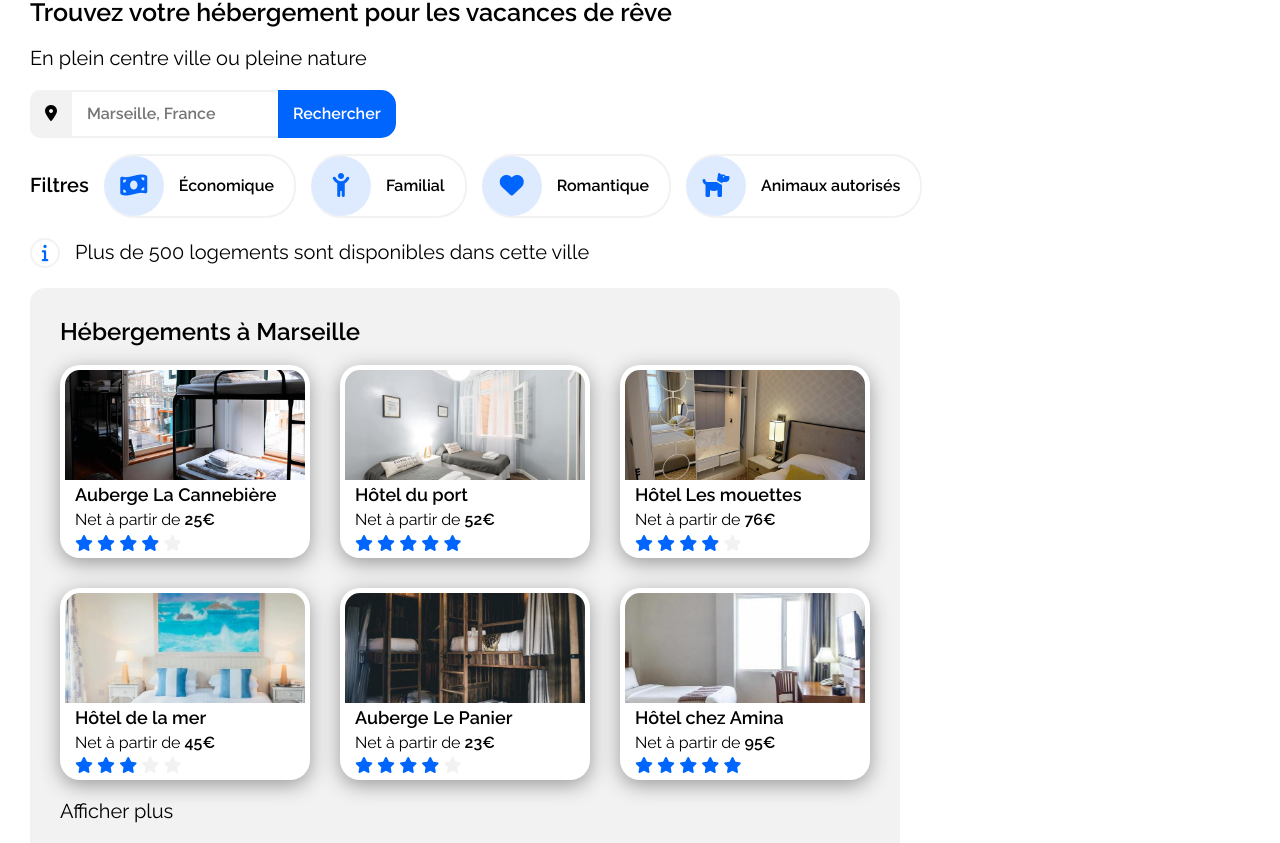
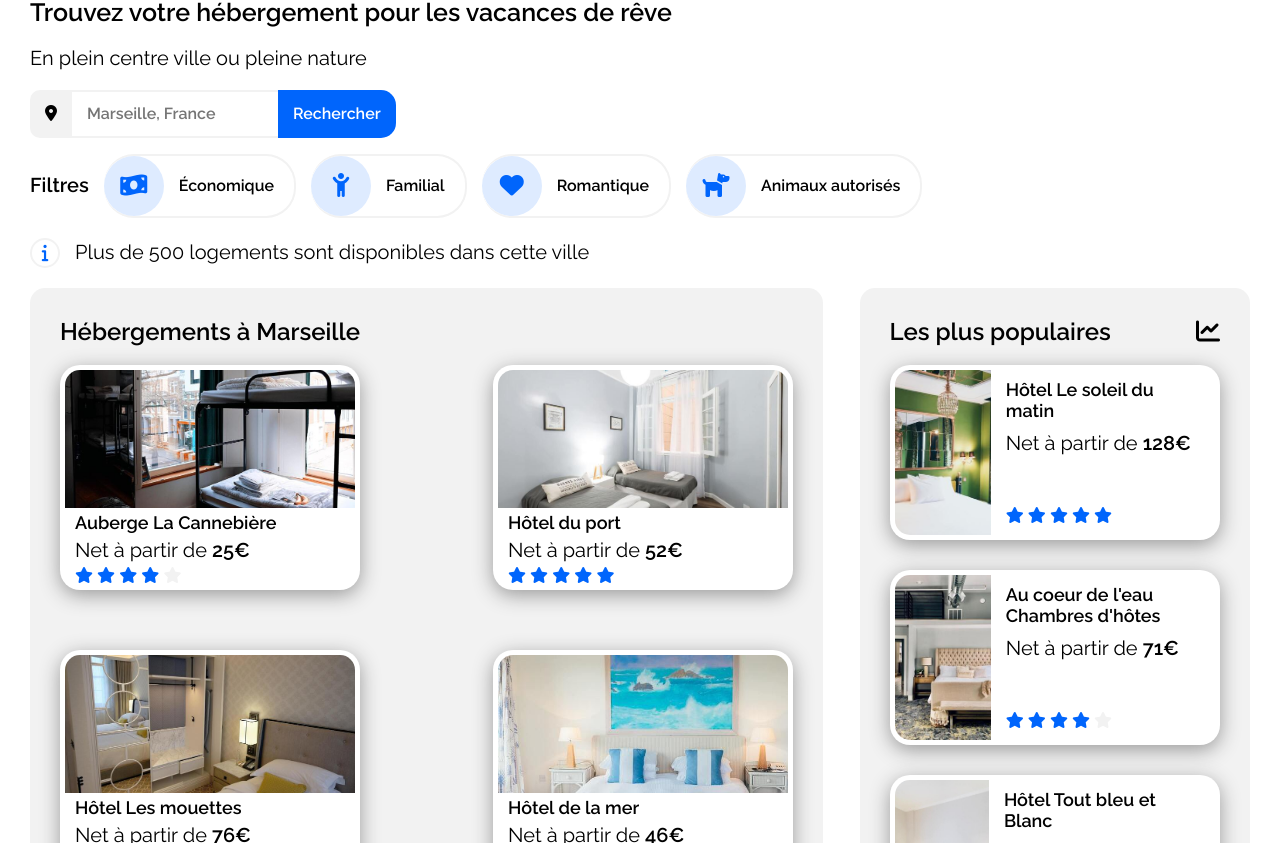
Before and after one commit to FRAOrion/P2_AC_Booki, a plain HTML site: page index.html in a window 1280 px wide. Shown: the part 109-952 px from the top of the page. Drawn offline with Linux system fonts and the light colour scheme.

Commit message:
Ajout Activités à Marseille + update hébergements et populaires

```diff
--- a/css/style.css
+++ b/css/style.css
@@ -184,51 +184,151 @@ form button {
     background-color: #f2f2f2;
     border-radius: 15px;
     padding: 30px;
-    justify-content: space-between;
+    /* justify-content: space-between; */
 }
 
-.carousel {
+#host {
+    width: 65%;
+}
+
+#host > p {
+    margin: 60px 0 0 0;
+    font-weight: bold;
+}
+
+#popularity {
+    width: 32%;
+}
+
+.up-title {
     display: flex;
-    flex-direction: column;
-    gap: 30px;
+    flex-direction: row;
+    justify-content: space-between;
+    align-items: baseline;
 }
 
 .carousel-row {
     display: flex;
+    flex-flow: row wrap;
     justify-content: space-between;
-    flex-wrap: wrap;
+    gap: 60px;
 }
 
-#row-1, #row-2 {
+.carousel-column {
     display: flex;
-    flex-wrap: wrap;
+    flex-flow: column wrap;
+    justify-content: space-between;
     gap: 30px;
-}
-
-.up-title {
-    display: flex;
-    justify-content: space-between;
-    align-items: center;
 }
 
  /* Card */
 
 .card-up {
-    width: 250px; /*1 On définit une taille fixe à notre carte. */
-    /* margin: 0px auto; /*2 On le centre avec la méthode margin: 0px auto, attention à bien être en display: block. */
+     width: 300px;
+     height: 225px;
+}
+
+.card-up a {
+    height: 100%;
+    display: flex;
+    flex-flow: column;
+    gap: 5px;
     background-color: white;
-    box-shadow: 0px 5px 20px #999;
     padding: 5px;
     border-radius: 20px;
+    box-shadow: 0px 5px 20px #999;
+    color: black;
+    text-decoration: none;
+}
+
+.card-up img {
+    height: 100%;
+    object-fit: cover;
+    overflow: hidden;
+    border-radius: 15px 15px 0 0;
+    transition-duration: 0.5s;
+}
+
+.card-up a h3, .card-up a p, .card-up a div {
+    padding: 0 0 0 10px;
+}
+
+.card-up p {
+    margin: 0;
 }
 
 .card-left {
-    width: 400px; /*1 On définit une taille fixe à notre carte. */
-    /* margin: 0px auto; /*2 On le centre avec la méthode margin: 0px auto, attention à bien être en display: block. */
+    width: 100%;
+    height: 175px;
+}
+
+.card-left a {
+    height: 100%;
+    display: flex;
+    flex-direction: row;
+    gap: 5px;
     background-color: white;
-    box-shadow: 0px 5px 20px #999;
     padding: 5px;
     border-radius: 20px;
+    box-shadow: 0px 5px 20px #999;
+    color: black;
+    text-decoration: none;
+}
+
+.card-left img {
+    width: 30%;
+    object-fit: cover;
+    overflow: hidden;
+    border-radius: 15px 0 0 15px;
+    transition-duration: 0.5s;
+}
+
+.card-up:hover img, .card-left:hover img {
+    border-radius: 15px;
+    transition-duration: 0.5s;
+}
+
+.card-body {
+    display: flex;
+    flex-direction: column;
+    justify-content: space-between;
+    margin: 10px;
+}
+
+.card-body p {
+    margin: 10px 0;
+}
+
+.price {
+    margin: 0;
+    padding: 0 0 0 5px;
+    font-size: medium;
+}
+
+#rating {
+    padding: 0 0 0 5px;
+}
+
+.full {
+    color: #0065fc;
+}
+
+.empty {
+    color: #f2f2f2;
+}
+
+#activity {
+    margin: 50px 0;
+}
+
+/* Masonry */
+
+#masonry {
+    display: flex;
+    flex-flow: column wrap;
+    justify-content: space-between;
+    align-content: space-between;
+    height: 400px;
 }
 
 .card-huge, .card-big, .card-medium, .card-small {
@@ -266,121 +366,6 @@ form button {
     padding: 10px;
 }
 
-.card-up a {
-    color: black;
-    text-decoration: none;
-}
-
-.card-left a {
-    display: flex;
-    flex-direction: row;
-    color: black;
-    text-decoration: none;
-}
-
-.card-up:hover .card-up-image, .card-left:hover .card-left-image img {
-    border-radius: 15px;
-    transition-duration: 0.5s;
-}
-
-.card-up-image {
-    height: 110px;
-    position: relative;/*2 On fixe la position de notre élément en relative car il va contenir des éléments absolute à l’intérieur de lui. */
-    overflow: hidden;
-    border-radius: 15px 15px 0 0;
-    transition-duration: 0.5s;
-    margin: 0 0 5px 0;
-}
-
-/* .card-left-image {
-    width: 130px;
-    position: relative;
-    overflow: hidden;
-    border-radius: 15px 0 0 15px;
-    transition-duration: 0.5s;
-} */
-
-.card-left-image {
-    height: 130px;
-    width: 130px;
-    transition-duration: 0.5s;
-}
-
-.card-up-image img {
-    width: 100%;
-      /*5 - Méthode de centrage en fonction de la taille de l'image */
-    position: absolute;
-    top: 50%;
-    left: 50%;
-    transform: translate(-50%, -50%);
-    transition-property: filter width;
-    transition-duration: .3s;
-    transition-timing-function: ease;
-}
-
-/* .card-left-image img {
-    width: 100%;
-    position: absolute;
-    top: 50%;
-    left: 50%;
-    transform: translate(-50%, -50%);
-    transition-property: filter width;
-    transition-duration: .3s;
-    transition-timing-function: ease;
-} */
-
-.card-left-image img {
-    height: 100%;
-    width: 100%;
-    object-fit: cover;
-    border-radius: 15px 0 0 15px;
-    transition-property: filter width;
-    transition-duration: .3s;
-    transition-timing-function: ease;
-}
-
-.card-body {
-    display: flex;
-    flex-direction: column;
-    justify-content: space-evenly;
-    margin: 0 0 0 10px;
-}
-
-.card-body p {
-    margin: 5px 0;
-    font-size: medium;
-}
-
-.price {
-    margin: 0;
-    padding: 0 0 0 5px;
-    font-size: medium;
-}
-
-#rating {
-    padding: 0 0 0 5px;
-}
-
-.full {
-    color: #0065fc;
-}
-
-.empty {
-    color: #f2f2f2;
-}
-
-#activity {
-    margin: 50px 0;
-}
-
-#masonry {
-    display: flex;
-    flex-flow: column wrap;
-    justify-content: space-between;
-    align-content: space-between;
-    height: 400px;
-}
-
 /* Footer */
 
 footer {
--- a/index.html
+++ b/index.html
@@ -46,20 +46,12 @@
                     <div class="up-title">
                         <h2>Hébergements à Marseille</h2>
                     </div>
-                    <div class="carousel">
-                        <div id="row-1">
+                    <div class="carousel-row">
                         <div class="card-up">
                             <a href="#">
-                                    <div class="card-up-image">
                                 <img src="images/hebergements/4_small/marcus-loke-WQJvWU_HZFo-unsplash.jpg" alt="Auberge La Cannebière" />
-                                    </div>
-                                    <div class="card-body">
-                                        <div class="card-title">
                                 <h3>Auberge La Cannebière</h3>
-                                        </div>
-                                        <div class="card-price">
                                 <p>Net à partir de <strong>25€</strong></p>
-                                        </div>
                                 <div class="card-rating">
                                     <i class="fa-solid fa-star full"></i>
                                     <i class="fa-solid fa-star full"></i>
@@ -67,21 +59,13 @@
                                     <i class="fa-solid fa-star full"></i>
                                     <i class="fa-solid fa-star empty"></i>
                                 </div>
-                                    </div>
                             </a>
                         </div>
                         <div class="card-up">
                             <a href="#">
-                                    <div class="card-up-image">
                                 <img src="images/hebergements/4_small/fred-kleber-gTbaxaVLvsg-unsplash.jpg" alt="Hôtel du port" />
-                                    </div>
-                                    <div class="card-body">
-                                        <div class="card-title">
                                 <h3>Hôtel du port</h3>
-                                        </div>
-                                        <div class="card-price">
                                 <p>Net à partir de <strong>52€</strong></p>
-                                        </div>
                                 <div class="card-rating">
                                     <i class="fa-solid fa-star full"></i>
                                     <i class="fa-solid fa-star full"></i>
@@ -89,21 +73,13 @@
                                     <i class="fa-solid fa-star full"></i>
                                     <i class="fa-solid fa-star full"></i>
                                 </div>
-                                    </div>
                             </a>
                         </div>
                         <div class="card-up">
                             <a href="#">
-                                    <div class="card-up-image">
                                 <img src="images/hebergements/4_small/reisetopia-B8WIgxA_PFU-unsplash.jpg" alt="Hôtel Les mouettes" />
-                                    </div>
-                                    <div class="card-body">
-                                        <div class="card-title">
                                 <h3>Hôtel Les mouettes</h3>
-                                        </div>
-                                        <div class="card-price">
                                 <p>Net à partir de <strong>76€</strong></p>
-                                        </div>
                                 <div class="card-rating">
                                     <i class="fa-solid fa-star full"></i>
                                     <i class="fa-solid fa-star full"></i>
@@ -111,23 +87,13 @@
                                     <i class="fa-solid fa-star full"></i>
                                     <i class="fa-solid fa-star empty"></i>
                                 </div>
-                                    </div>
                             </a>
                         </div>
-                        </div>
-                        <div id="row-2">
                         <div class="card-up">
                             <a href="#">
-                                    <div class="card-up-image">
                                 <img src="images/hebergements/4_small/annie-spratt-Eg1qcIitAuA-unsplash.jpg" alt="Hôtel de la mer" />
-                                    </div>
-                                    <div class="card-body">
-                                        <div class="card-title">
                                 <h3>Hôtel de la mer</h3>
-                                        </div>
-                                        <div class="card-price">
-                                            <p>Net à partir de <strong>45€</strong></p>
-                                        </div>
+                                <p>Net à partir de <strong>46€</strong></p>
                                 <div class="card-rating">
                                     <i class="fa-solid fa-star full"></i>
                                     <i class="fa-solid fa-star full"></i>
@@ -135,21 +101,13 @@
                                     <i class="fa-solid fa-star empty"></i>
                                     <i class="fa-solid fa-star empty"></i>
                                 </div>
-                                    </div>
                             </a>
                         </div>
                         <div class="card-up">
                             <a href="#">
-                                    <div class="card-up-image">
                                 <img src="images/hebergements/4_small/nicate-lee-kT-ZyaiwBe0-unsplash.jpg" alt="Auberge Le Panier" />
-                                    </div>
-                                    <div class="card-body">
-                                        <div class="card-title">
                                 <h3>Auberge Le Panier</h3>
-                                        </div>
-                                        <div class="card-price">
                                 <p>Net à partir de <strong>23€</strong></p>
-                                        </div>
                                 <div class="card-rating">
                                     <i class="fa-solid fa-star full"></i>
                                     <i class="fa-solid fa-star full"></i>
@@ -157,21 +115,13 @@
                                     <i class="fa-solid fa-star full"></i>
                                     <i class="fa-solid fa-star empty"></i>
                                 </div>
-                                    </div>
                             </a>
                         </div>
                         <div class="card-up">
                             <a href="#">
-                                    <div class="card-up-image">
                                 <img src="images/hebergements/4_small/febrian-zakaria-M6S1WvfW68A-unsplash.jpg" alt="Hôtel chez Amina" />
-                                    </div>
-                                    <div class="card-body">
-                                        <div class="card-title">
                                 <h3>Hôtel chez Amina</h3>
-                                        </div>
-                                        <div class="card-price">
-                                            <p>Net à partir de <strong>95€</strong></p>
-                                        </div>
+                                <p>Net à partir de <strong>96€</strong></p>
                                 <div class="card-rating">
                                     <i class="fa-solid fa-star full"></i>
                                     <i class="fa-solid fa-star full"></i>
@@ -179,9 +129,7 @@
                                     <i class="fa-solid fa-star full"></i>
                                     <i class="fa-solid fa-star full"></i>
                                 </div>
-                                    </div>
                             </a>
-                            </div>
                         </div>
                     </div>
                     <p>Afficher plus</p>
@@ -189,19 +137,16 @@
                 <div id="popularity">
                     <div class="up-title">
                         <h2>Les plus populaires</h2>
-                        <i class="fa-solid fa-chart-line-up"></i>
+                        <i class="fa-solid fa-chart-line fa-xl"></i>
+                        <!-- <i class="fa-solid fa-chart-line-up"></i> -->
                     </div>
-                    <div class="carousel">
+                    <div class="carousel-column">
                         <div class="card-left">
                             <a href="#">
-                                <div class="card-left-image">
                                 <img src="images/hebergements/4_small/emile-guillemot-Bj_rcSC5XfE-unsplash.jpg" alt="Hôtel Le soleil du matin" />
-                                </div>
                                 <div class="card-body">
-                                    <div class="card-title">
+                                    <div class="card-body-up">
                                         <h3>Hôtel Le soleil du<br>matin</h3>
-                                    </div>
-                                    <div class="card-price">
                                         <p>Net à partir de <strong>128€</strong></p>
                                     </div>
                                     <div class="card-rating">
@@ -216,14 +161,10 @@
                         </div>
                         <div class="card-left">
                             <a href="#">
-                                <div class="card-left-image">
                                 <img src="images/hebergements/4_small/aw-creative-VGs8z60yT2c-unsplash.jpg" alt="Au coeur de l'eau Chambres d'hôtes" />
-                                </div>
                                 <div class="card-body">
-                                    <div class="card-title">
+                                    <div class="card-body-up">
                                         <h3>Au coeur de l'eau<br>Chambres d'hôtes</h3>
-                                    </div>
-                                    <div class="card-price">
                                         <p>Net à partir de <strong>71€</strong></p>
                                     </div>
                                     <div class="card-rating">
@@ -238,14 +179,10 @@
                         </div>
                         <div class="card-left">
                             <a href="#">
-                                <div class="card-left-image">
                                 <img src="images/hebergements/4_small/febrian-zakaria-sjvU0THccQA-unsplash.jpg" alt="Hôtel Tout bleu et Blanc" />
-                                </div>
                                 <div class="card-body">
-                                    <div class="card-title">
+                                    <div class="card-body-up">
                                         <h3>Hôtel Tout bleu et Blanc</h3>
-                                    </div>
-                                    <div class="card-price">
                                         <p>Net à partir de <strong>68€</strong></p>
                                     </div>
                                     <div class="card-rating">
```
Lines whose indentation alone changed are shown as unchanged.
